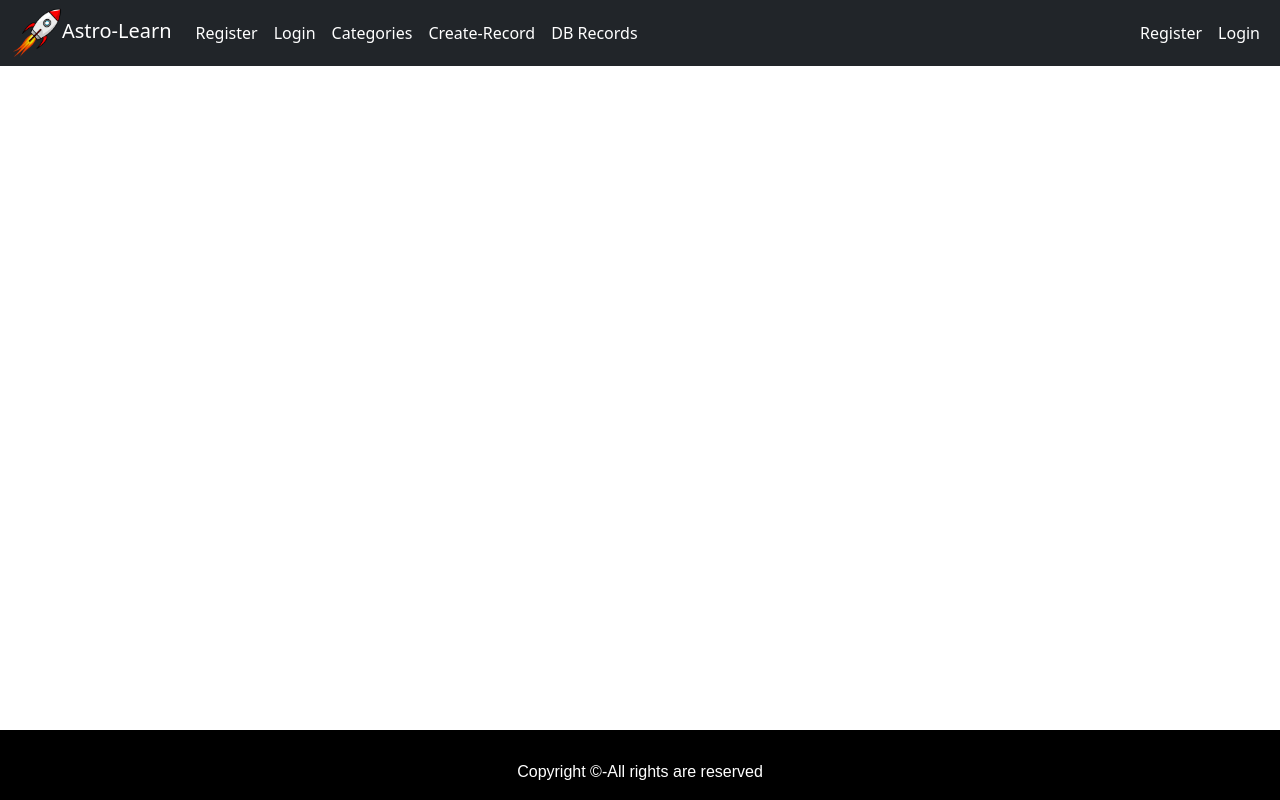
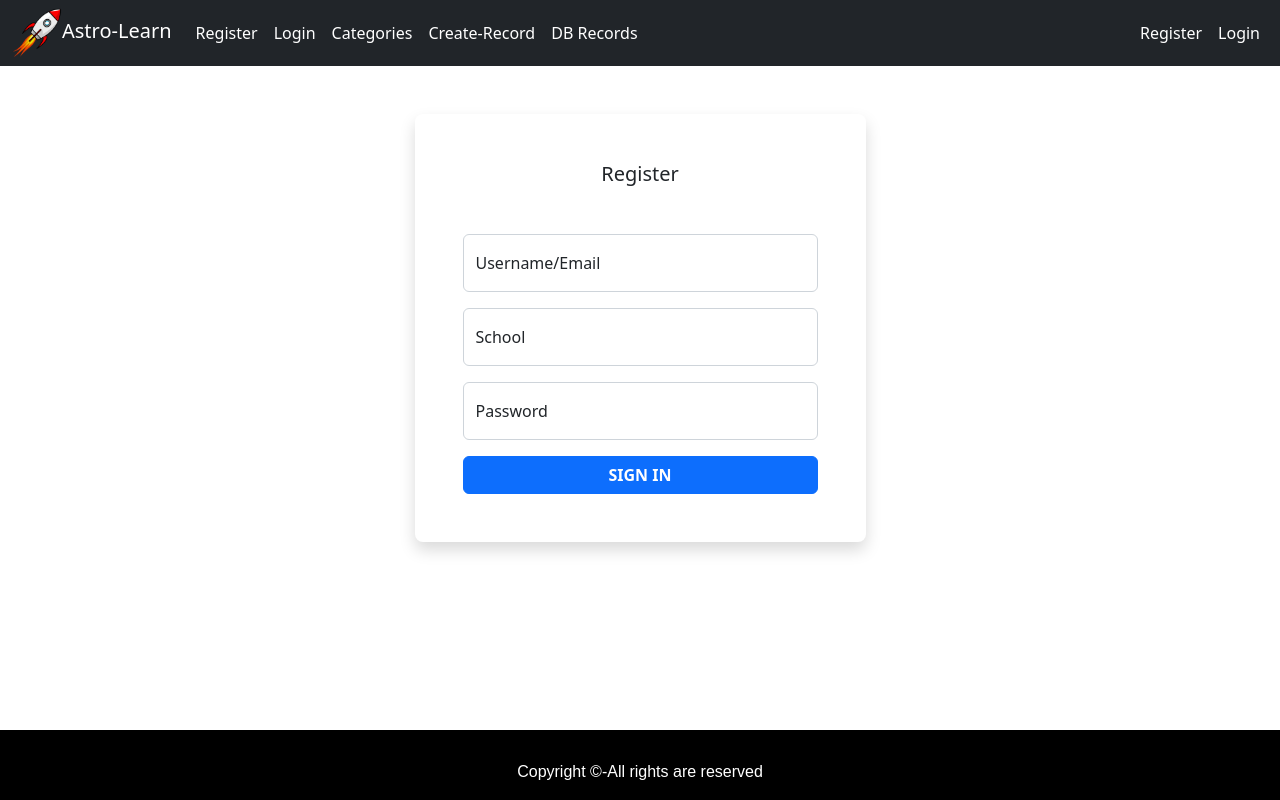
Before and after one commit to ParkerGoby/Team4Capstone, a React (Create React App) app: page /newregister in a window 1280 px wide. Built offline with nearby package versions, Linux system fonts and the light colour scheme.

Commit message:
Login Updates
Register User Page is Added

```diff
--- a/src/App.js
+++ b/src/App.js
@@ -14,10 +14,10 @@ import Division from './categoryTypesMath/division.js';
 import Subtraction from './categoryTypesMath/subtraction.js';
 import Fractions from './categoryTypesMath/fractions.js';
 import Level_1 from './question1.js';
+import NewRegister from './newRegister.js';
 import Edit from './components/edit';
 import Create from './components/create';
 import Footer from './footer';
-
 import Record_list from './components/recordList';
 
 
@@ -39,7 +39,7 @@ function App() {
 					<Route exact path='/subtraction' element={<Subtraction />}> </Route>
 					<Route exact path='/fractions' element={<Fractions />}> </Route>
 					<Route exact path='/question1' element={<Level_1 />}> </Route>
-
+					<Route exact path='/newregister' element={<NewRegister />}> </Route>
 					<Route exact path='/create' element={<Create />}> </Route>
 					<Route exact path='/edit:id' element={<Edit />}> </Route>
 					<Route exact path='/recordList' element={<Record_list />}> </Route>
--- a/src/components/recordList.js
+++ b/src/components/recordList.js
@@ -17,11 +17,6 @@ const Record = (props) => (
       </button>
     </td>
   </tr>
-);
-
-const Question = (props) => (
-  <h1>{props.record.question}?</h1>
-
 );
 
 export default function RecordList() {
@@ -61,7 +56,7 @@ export default function RecordList() {
   function recordList() {
     return records.map((record) => {
       return (
-        <Question
+        <Record
           record={record}
           deleteRecord={() => deleteRecord(record._id)}
           key={record._id}
@@ -72,7 +67,6 @@ export default function RecordList() {
 
   // This following section will display the table with the records of individuals.
   return (
-    <>
     <div>
       <h3>Record List</h3>
       <table className="table table-striped" style={{ marginTop: 20 }}>
@@ -87,58 +81,5 @@ export default function RecordList() {
         <tbody>{recordList()}</tbody>
       </table>
     </div>
-
-
-     <div class="title-container">
-     <div class="container-fluid">
-
-         <div class="row">
-         <div class="col-xs-1 text-center"><p>{recordList()}</p></div>
-         </div>
-     </div>
-     </div>
-
- <div class="container-thing">
-     <div class="row row-cols-1 row-cols-md-2 g-4">
-
-         <div class="col">
-             <div class="btn btn-outline-dark card">
-             <div class="card-body">
-                 <h5 class="card-title text-center align-middle">123</h5>
-                 { /*<p class="card-text">This is a longer card with supporting text below as a natural lead-in to additional content.</p>*/}
-                 { /* <p>Addition</p> */ }
-             </div>
-             </div>
-         </div>
-         <div class="col">
-             <div class="btn btn-outline-dark card">
-             <div class="card-body">
-                 <h5 class="card-title text-center align-middle">345</h5>
-                 { /*<p class="card-text">This is a longer card with supporting text below as a natural lead-in to additional content. This content is a little bit longer.</p>*/}
-                 { /* <p>Addition</p> */ }
-             </div>
-             </div>
-         </div>
-         <div class="col">
-             <div class="btn btn-outline-dark card">
-             <div class="card-body">
-                 <h5 class="card-title text-center align-middle">3</h5>
-                 { /* <p class="card-text">This is a longer card with supporting text below as a natural lead-in to additional content. This content is a little bit longer.</p> */}
-                 { /* <p>Addition</p> */ }
-             </div>
-             </div>
-         </div>
-         <div class="col">
-             <div class="btn btn-outline-dark card">
-             <div class="card-body">
-                 <h5 class="card-title text-center align-middle">4</h5>
-                 { /*<p class="card-text">This is a longer card with supporting text below as a natural lead-in to additional content. This content is a little bit longer.</p>*/}
-                { /* <p>Addition</p> */ }
-             </div>
-             </div>
-         </div>
-     </div>
-     </div>
-    </>
   );
 }
--- /dev/null
+++ b/src/newRegister.js
@@ -0,0 +1,87 @@
+import React, { useState } from "react";
+import { useNavigate } from "react-router";
+
+export default function Register() {
+  const [form, setForm] = useState({
+    email: "",
+    school: "",
+    password: "",
+  });
+  const navigate = useNavigate();
+
+    // These methods will update the state properties.
+  function updateForm(value) {
+    return setForm((prev) => {
+      return { ...prev, ...value };
+    });
+  }
+
+  // This function will handle the submission.
+  async function onSubmit(e) {
+    e.preventDefault();
+
+    // When a post request is sent to the create url, we'll add a new record to the database.
+    const newPerson = { ...form };
+
+    await fetch("http://localhost:5000/record/register", {
+      method: "POST",
+      headers: {
+        "Content-Type": "application/json",
+      },
+      body: JSON.stringify(newPerson),
+    })
+    .catch(error => {
+      window.alert(error);
+      return;
+    });
+
+    setForm({ email: "", school: "", password: ""});
+    navigate("/");
+  }
+
+  // This following section will display the form that takes the input from the user.
+ return (
+        <>
+ <div class="container">
+    <div class="row">
+      <div class="col-sm-9 col-md-7 col-lg-5 mx-auto">
+        <div class="card border-0 shadow rounded-3 my-5">
+          <div class="card-body p-4 p-sm-5">
+            <h5 class="card-title text-center mb-5 fw-light fs-5">Register</h5>
+            <form onSubmit={onSubmit}>
+              <div class="form-floating mb-3">
+              <input type="text" className="form-control" id="email" placeholder="name@example.com" value={form.email} onChange={(e) => updateForm({ email: e.target.value })}>
+               </input>
+                <label htmlFor="email">Username/Email</label>
+              </div>
+              <div class="form-floating mb-3">
+                <input type="text" class="form-control" id="school" placeholder="Oakland Elementary School" value={form.school} onChange={(e) => updateForm({ school: e.target.value })}></input>
+                <label htmlFor="school">School</label>
+              </div>
+              <div class="form-floating mb-3">
+                <input type="password" class="form-control" id="password" placeholder="Password" value={form.password} onChange={(e) => updateForm({ password: e.target.value })}></input>
+                <label htmlFor="password">Password</label>
+              </div>
+              {/* <div class="form-floating mb-3">
+                <input type="password" class="form-control" id=" placeholder="Password"></input>
+                <label htmlFor=">Confirm Password</label>
+              </div>
+
+              <div class="form-check mb-3">
+                <input class="form-check-input" type="checkbox" value="" id="rememberPasswordCheck"></input>
+                <label class="form-check-label" htmlFor="rememberPasswordCheck">
+                  Remember password
+                </label>
+              </div> */}
+              <div class="d-grid">
+                <button class="btn btn-primary btn-login text-uppercase fw-bold" value="Submit" type="submit">Sign in</button>
+              </div>
+            </form>
+          </div>
+        </div>
+      </div>
+    </div>
+  </div>
+</>
+  );
+}
```
Also changed, not shown: routes/record.js (+13 -0 lines), src/components/recordList copy.js (deleted, +0 -85 lines).
